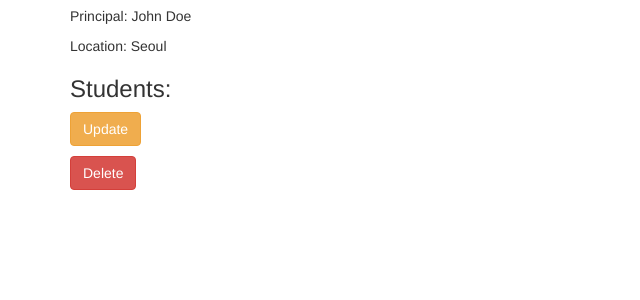
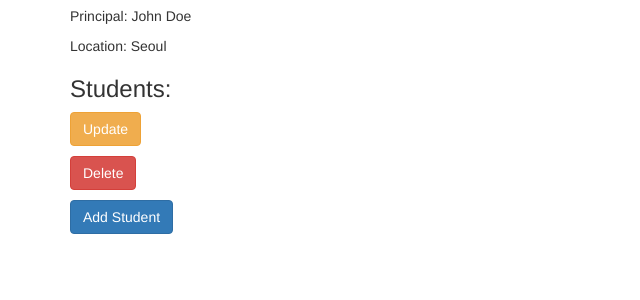
Before and after one commit to wjmint/Advanced_Django, a Django app: page /basic/1/ in a window 1280 px wide. Shown: the part 248-548 px from the top of the page, without its empty margins (0-640 px from the left). Run offline with Django 3.2, Linux system fonts and the light colour scheme; data comes from the database, SQL or seed files in the repository; some libraries are stand-ins or nearby versions.

Commit message:
making stdcreate

```diff
--- a/basic/templates/basic_app/basic_app.html
+++ b/basic/templates/basic_app/basic_app.html
@@ -15,9 +15,6 @@
 			</ul>
 		</nav>
 
-		<div class="container">
-			{% block body_block %}
-
-			{% endblock %}</div>
+		<div class="container">{% block body_block %} {% endblock %}</div>
 	</body>
 </html>
--- a/basic/templates/basic_app/school_detail.html
+++ b/basic/templates/basic_app/school_detail.html
@@ -1,6 +1,4 @@
-{% extends 'basic_app/basic_app.html' %}
-
-{% block body_block %}
+{% extends 'basic_app/basic_app.html' %} {% block body_block %}
 <div class="jumbtron">
 	<h1>Welcome to the School Detail Page</h1>
 	<h2 style="color: aqua">School Details:</h2>
@@ -16,7 +14,8 @@
 </div>
 
 <div>
-<p><a class="btn btn-warning" href="{% url 'basic_app:update' pk=school_detail.pk %}">Update</a>
-<p><a class="btn btn-danger" href="">Delete</a></p>
+	<p><a class="btn btn-warning" href="{% url 'basic_app:update' pk=school_detail.pk %}">Update</a></p>
+	<p><a class="btn btn-danger" href="{% url 'basic_app:delete' pk=school_detail.pk %}">Delete</a></p>
+	<p><a class="btn btn-primary" href="{% url 'basic_app:stdcreate' %}">Add Student</a></p>
 </div>
 {% endblock%}
--- a/basic/templates/basic_app/school_list.html
+++ b/basic/templates/basic_app/school_list.html
@@ -1,7 +1,4 @@
-
-{% extends 'basic_app/basic_app.html' %}
-
-{% block body_block %}
+{% extends 'basic_app/basic_app.html' %} {% block body_block %}
 
 <h1>Welcome to a list of all the Schools</h1>
 <ol>
@@ -11,4 +8,5 @@
 	</h2>
 	{% endfor %}
 </ol>
+<p><a class="btn btn-warning" href="{% url 'basic_app:create' %}">Create</a></p>
 {% endblock %}
--- a/basic/urls.py
+++ b/basic/urls.py
@@ -1,6 +1,6 @@
 from django.conf.urls import url
 from django.urls import path
-from .views import SchoolDetailCreateView, SchoolDetailUpdateView,SchoolListView, SchoolDetailView
+from .views import StudentCreateView, SchoolDetailCreateView, SchoolDetailUpdateView,SchoolListView, SchoolDetailView, SchoolDeleteView, StudentCreateView
 
 
 app_name = 'basic_app'
@@ -8,6 +8,7 @@ urlpatterns = [
     path('', SchoolListView.as_view(), name='list'),
     url(r'^(?P<pk>\d+)/$',SchoolDetailView.as_view(),name='detail'),
     url(r'^create/$',SchoolDetailCreateView.as_view(),name='create'),
-    url(r'^update(?P<pk>[-\w]+)/$',SchoolDetailUpdateView.as_view(),name='update')
-
+    url(r'^update(?P<pk>[-\w]+)/$',SchoolDetailUpdateView.as_view(),name='update'),
+    url(r'delete(?P<pk>[-\w]+)/$', SchoolDeleteView.as_view(), name = 'delete'),
+    url(r'^stdcreate/$',StudentCreateView.as_view(),name='stdcreate'),
 ]
--- a/basic/views.py
+++ b/basic/views.py
@@ -1,7 +1,7 @@
 from django.db.models import fields
 from django.shortcuts import render
 # use it for redirect to certain url
-# from django.urls import reverse_lazy
+from django.urls import reverse_lazy
 from django.views.generic import (View, TemplateView,
                                     ListView, DetailView,
                                     CreateView, UpdateView,
@@ -31,3 +31,14 @@ class SchoolDetailCreateView(CreateView):
     fields = ("name","principals","location")
     model = models.School
     template_name = 'basic_app/school_form.html'
+
+class SchoolDeleteView(DeleteView):
+    model = models.School
+    context_object_name = 'school_detail'
+    template_name = 'basic_app/delete_form.html'
+    success_url = reverse_lazy('basic_app:list')
+
+class StudentCreateView(CreateView):
+    model = models.Student
+    fields = ('name', 'age')
+    template_name = 'basic_app/student_create'
```
Also changed, not shown: basic/templates/basic_app/delete_form.html (added, +10 -0 lines), basic/templates/basic_app/student_create.html (added, +9 -0 lines).
